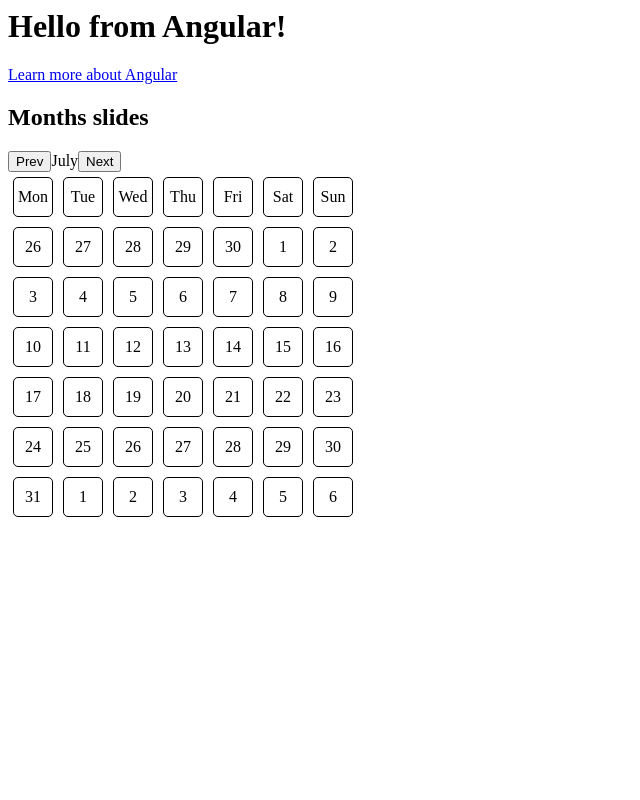
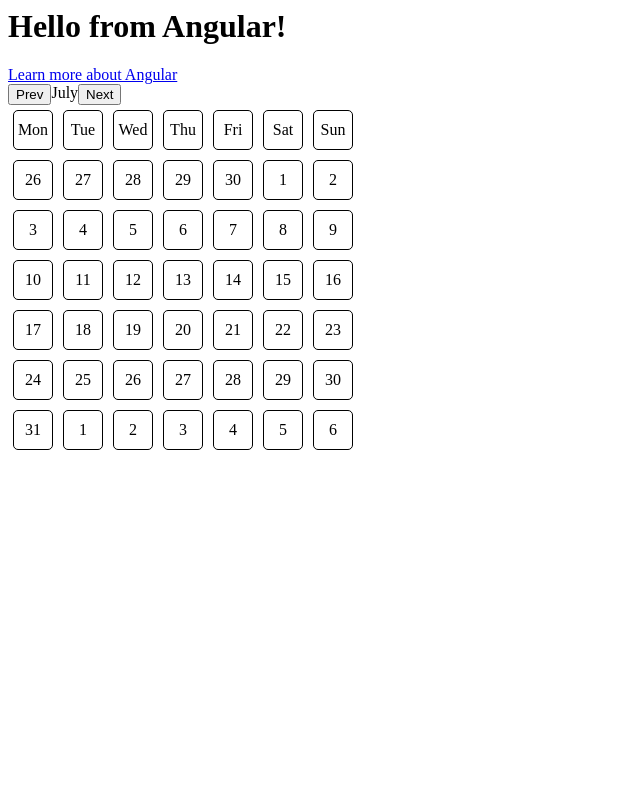
Before and after one commit to uragun91/calendar-ionic, an Angular app: page / in a window 1280 px wide. Shown: the top 800 px of the page, without its empty margins (0-640 px from the left). Built offline with nearby package versions, Linux system fonts and the light colour scheme.

Commit message:
2 files modified

```diff
--- a/src/modules/gale-calendar/components/gale-calendar/gale-calendar.component.html
+++ b/src/modules/gale-calendar/components/gale-calendar/gale-calendar.component.html
@@ -1,6 +1,4 @@
 <div class="container">
-  <h2>Months slides</h2>
-
   <div class="calendar-head">
     <button (click)="slidePrev()">Prev</button>
     <span class="month">{{ currentMonth }}</span>
--- a/src/modules/gale-calendar/components/gale-calendar/gale-calendar.component.scss
+++ b/src/modules/gale-calendar/components/gale-calendar/gale-calendar.component.scss
@@ -4,7 +4,6 @@
   @include calendar-day();
 }
 
-gale-dates {
-  display: block;
-  margin-bottom: 5px;
+.calendar-head {
+  display: flex;
 }
```
